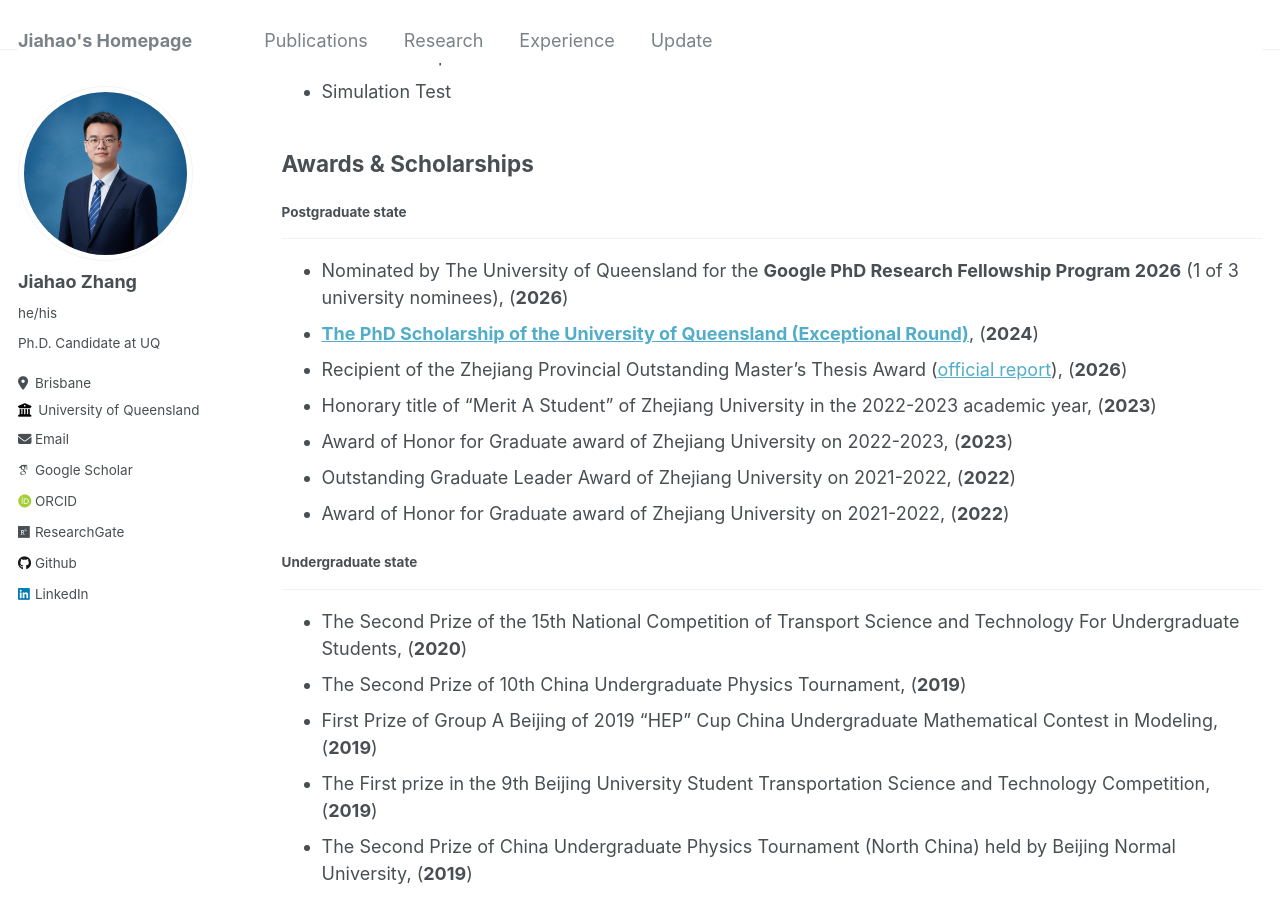
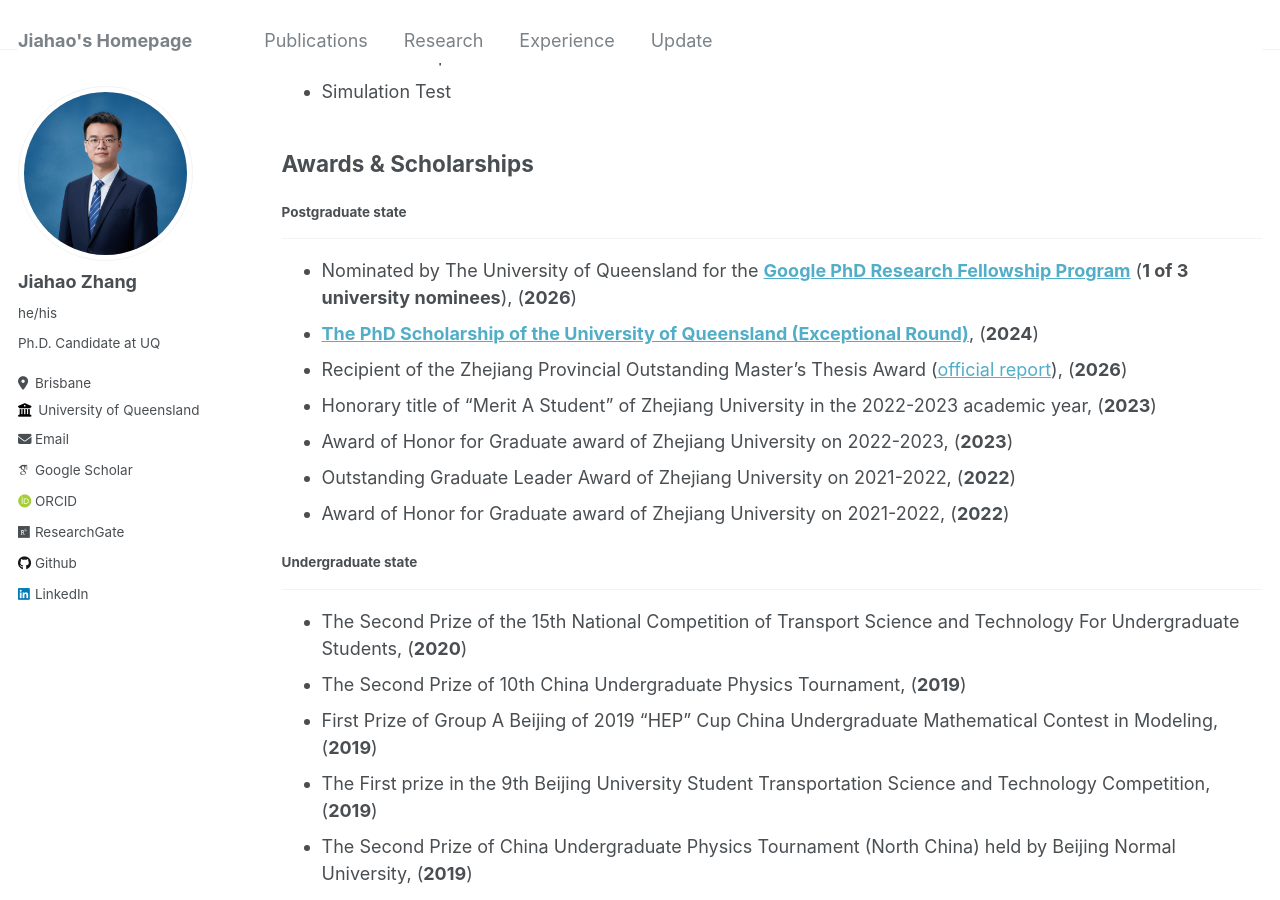
Before and after one commit to zhangjiahao2024/zhangjiahao2024.github.io, a Jekyll site: the page built from _pages/cv.md, in a window 1280 px wide and 900 px high, scrolled down 459 px. Built offline with Jekyll 4.4.1, drawn with Linux system fonts in a browser that asks for light colours; some web fonts are replaced.

Commit message:
Update cv.md

```diff
--- a/_pages/cv.md
+++ b/_pages/cv.md
@@ -28,7 +28,7 @@ Awards & Scholarships
 ------
 #### Postgraduate state
 ----
-* Nominated by The University of Queensland for the **Google PhD Research Fellowship Program 2026** (1 of 3 university nominees), (**2026**)
+* Nominated by The University of Queensland for the [**Google PhD Research Fellowship Program**](https://research.google/programs-and-events/phd-fellowship/) (**1 of 3 university nominees**), (**2026**)
 * [**The PhD Scholarship of the University of Queensland (Exceptional Round)**](https://scholarships.uq.edu.au/scholarship/graduate-school-scholarships-uqgss-%E2%80%93-includes-rtp), (**2024**)
 * Recipient of the Zhejiang Provincial Outstanding Master's Thesis Award ([official report](https://mp.weixin.qq.com/s/LCBV86R12GI7x7tD8VfDmw)), (**2026**)
 * Honorary title of “Merit A Student” of Zhejiang University in the 2022-2023 academic year, (**2023**)
```
